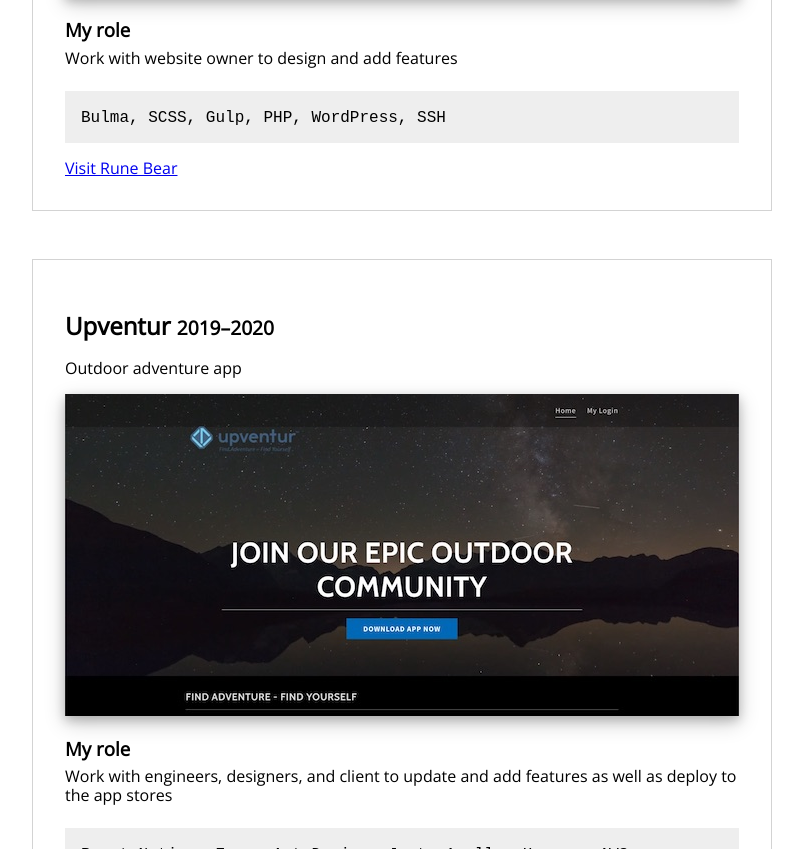
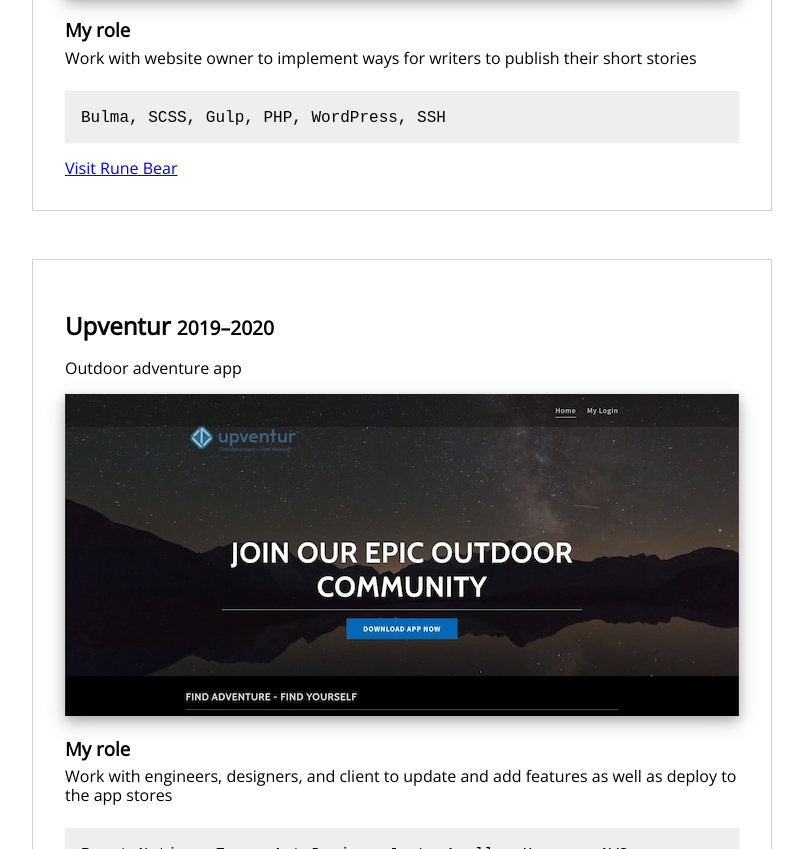
Before and after one commit to brandnpatterson/brandnpatterson.github.io, a website: page index.html in a window 1280 px wide. Shown: the part 1591-2440 px from the top of the page, without its empty margins (238-1041 px from the left). Drawn offline with nearby package versions, Linux system fonts and the light colour scheme.

Commit message:
update text

```diff
--- a/index.html
+++ b/index.html
@@ -114,7 +114,8 @@
         <img src="images/runebear.jpg" alt="Sabre" />
         <h3 class="work-subtitle">My role</h3>
         <div>
-          Work with website owner to design and add features
+          Work with website owner to implement ways for writers to publish their
+          short stories
         </div>
         <div class="work-tools">
           <code>
```
